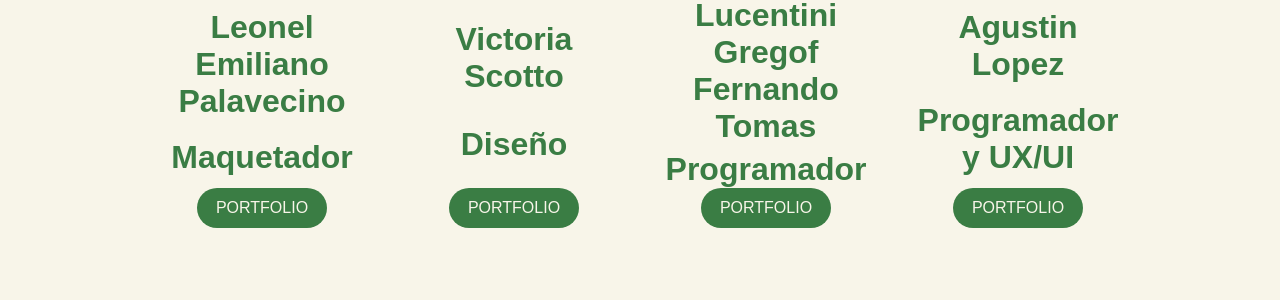
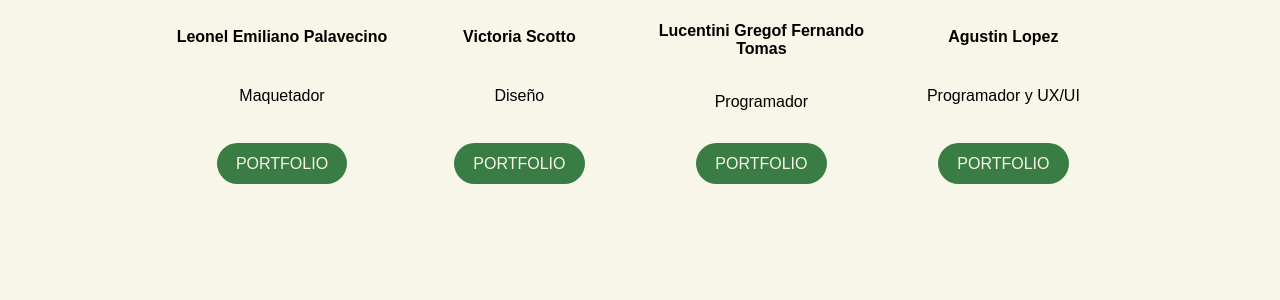
Before and after one commit to agustinlopez1-uade/Caso2FeriaSustentableItinerante, a plain HTML site: page index.html in a window 1280 px wide. Shown: the part 789-1089 px from the top of the page. After the commit the page ends 1045 px from the top, so only its background shows below. Drawn offline with Linux system fonts and the light colour scheme.

Commit message:
clase para construccion asi el <p> global no se modifica

```diff
--- a/styles.css
+++ b/styles.css
@@ -45,7 +45,7 @@ h2{
     font-size: 4em;
 }
 
-p{
+.construccion{
     color: var(--verde-oscuro);
     font-size: 2em;
     font-weight: 800;
```
Also changed, not shown: proyectos.html (+1 -1 lines).
